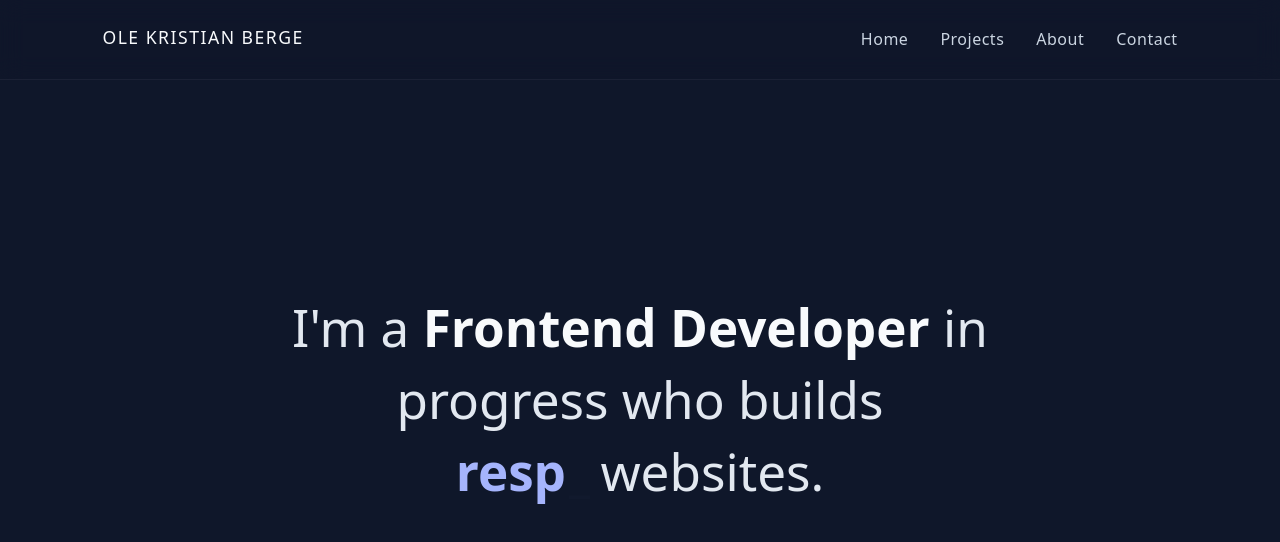
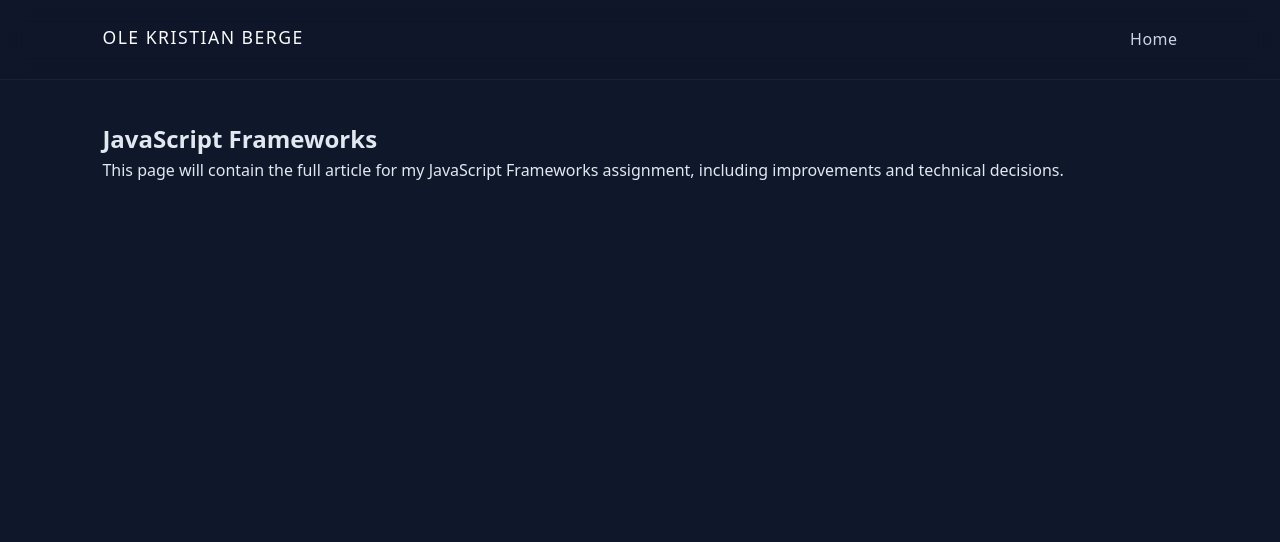
Before and after one commit to olekb2001/PortFolio2, a React (Vite) app: page /js-frameworks in a window 1280 px wide. Shown: the top 542 px of the page. Built offline with nearby package versions, Linux system fonts and the light colour scheme.

Commit message:
added routing and fixed mobile nav bug

```diff
--- a/package.json
+++ b/package.json
@@ -13,6 +13,7 @@
     "react": "^19.2.0",
     "react-dom": "^19.2.0",
     "react-icons": "^5.5.0",
+    "react-router-dom": "^7.13.1",
     "react-simple-typewriter": "^5.0.1"
   },
   "devDependencies": {
--- a/src/App.jsx
+++ b/src/App.jsx
@@ -1,14 +1,22 @@
 import "./styles/global.css";
+import { BrowserRouter as Router, Routes, Route } from "react-router-dom";
 import Navbar from "./components/Navbar";
-import Hero from "./components/Hero";
+import Home from "./pages/Home";
+import CssFrameworks from "./pages/CssFrameworks";
+import JsFrameworks from "./pages/JsFrameworks";
+import SemesterProject from "./pages/SemesterProject";
 
 function App() {
   return (
-    <>
+    <Router>
       <Navbar />
-      <Hero />
-    </>
+      <Routes>
+        <Route path="/" element={<Home />} />
+        <Route path="/css-frameworks" element={<CssFrameworks />} />
+        <Route path="/js-frameworks" element={<JsFrameworks />} />
+        <Route path="/semester-project" element={<SemesterProject />} />
+      </Routes>
+    </Router>
   );
 }
-
 export default App;
--- a/src/components/Navbar.jsx
+++ b/src/components/Navbar.jsx
@@ -1,6 +1,7 @@
 import { useState, useEffect } from "react";
 import "../styles/navbar.css";
 import { FiMenu, FiX } from "react-icons/fi";
+import { Link } from "react-router-dom";
 
 export default function Navbar() {
   const [open, setOpen] = useState(false);
@@ -21,21 +22,13 @@ export default function Navbar() {
     <>
       <nav className="navbar">
         {/* logo might change later*/}
-        <div className="logo"> Ole Kristian Berge</div>
-
+        <Link to="/" className="logo">
+          Ole Kristian Berge
+        </Link>
         {/* Desk menu */}
         <ul className="nav-links">
           <li>
-            <a href="#">Home</a>
-          </li>
-          <li>
-            <a href="#">Projects</a>
-          </li>
-          <li>
-            <a href="#">About</a>
-          </li>
-          <li>
-            <a href="#">Contact</a>
+            <Link to="/">Home</Link>
           </li>
         </ul>
 
@@ -47,10 +40,9 @@ export default function Navbar() {
 
       {/* mob slide meny */}
       <div className={`mobile-menu ${open ? "show" : ""}`}>
-        <a href="#">Home</a>
-        <a href="#">Projects</a>
-        <a href="#">About</a>
-        <a href="#">Contact</a>
+        <Link to="/" onClick={() => setOpen(false)}>
+          Home
+        </Link>
       </div>
     </>
   );
--- /dev/null
+++ b/src/pages/CssFrameworks.jsx
@@ -0,0 +1,11 @@
+export default function CssFrameworks() {
+  return (
+    <section style={{ padding: "120px 8%" }}>
+      <h1>CSS Frameworks</h1>
+      <p>
+        This page will contain the full article for my CSS Frameworks
+        assignment, including improvements and project details.
+      </p>
+    </section>
+  );
+}
--- /dev/null
+++ b/src/pages/Home.jsx
@@ -0,0 +1,9 @@
+import Hero from "../components/Hero";
+
+export default function Home() {
+  return (
+    <>
+      <Hero />
+    </>
+  );
+}
--- /dev/null
+++ b/src/pages/JsFrameworks.jsx
@@ -0,0 +1,11 @@
+export default function JsFrameworks() {
+  return (
+    <section style={{ padding: "120px 8%" }}>
+      <h1>JavaScript Frameworks</h1>
+      <p>
+        This page will contain the full article for my JavaScript Frameworks
+        assignment, including improvements and technical decisions.
+      </p>
+    </section>
+  );
+}
--- /dev/null
+++ b/src/pages/SemesterProject.jsx
@@ -0,0 +1,11 @@
+export default function SemesterProject() {
+  return (
+    <section style={{ padding: "120px 8%" }}>
+      <h1>Semester Project 2</h1>
+      <p>
+        This page will contain the full article for my Semester Project 2,
+        including features, improvements, and reflections.
+      </p>
+    </section>
+  );
+}
```
Also changed, not shown: 1 other file (tests, documents, lock files or other folders).
